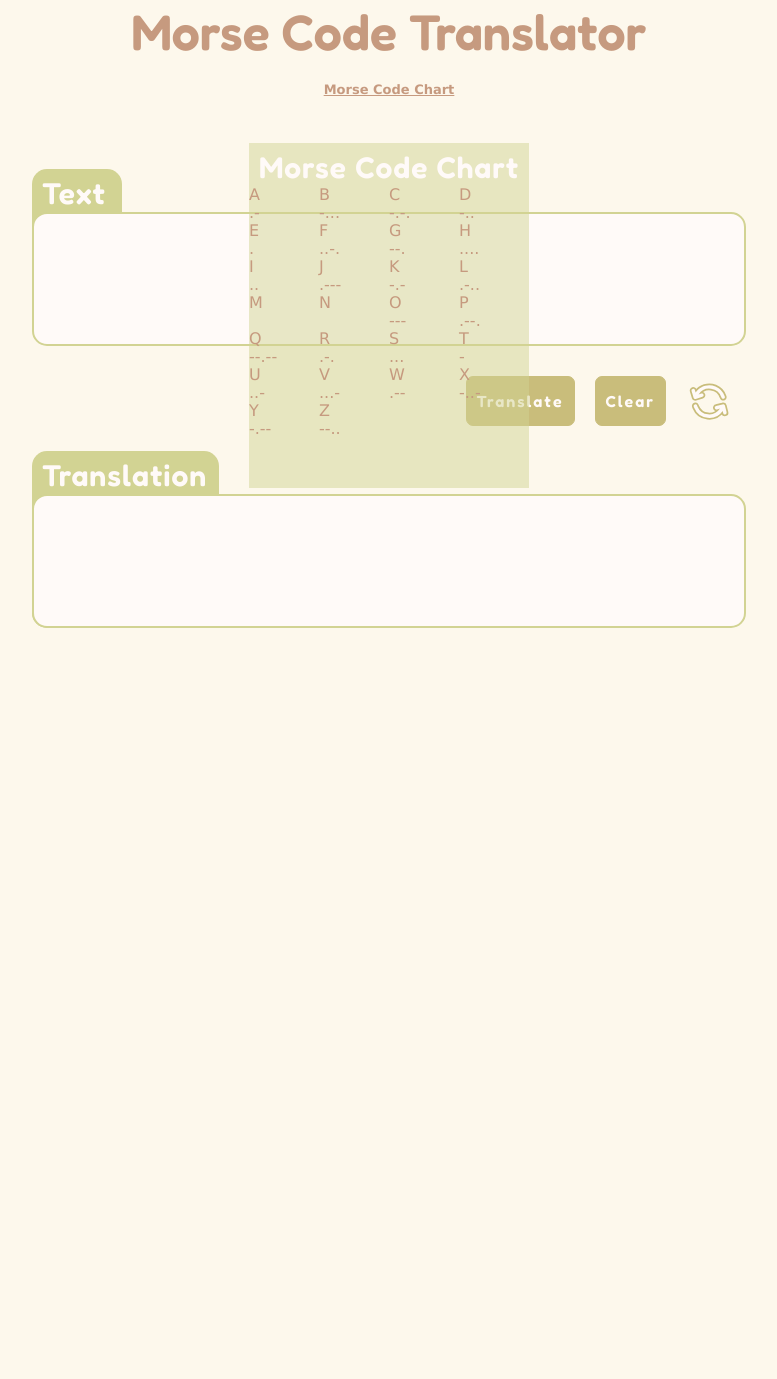
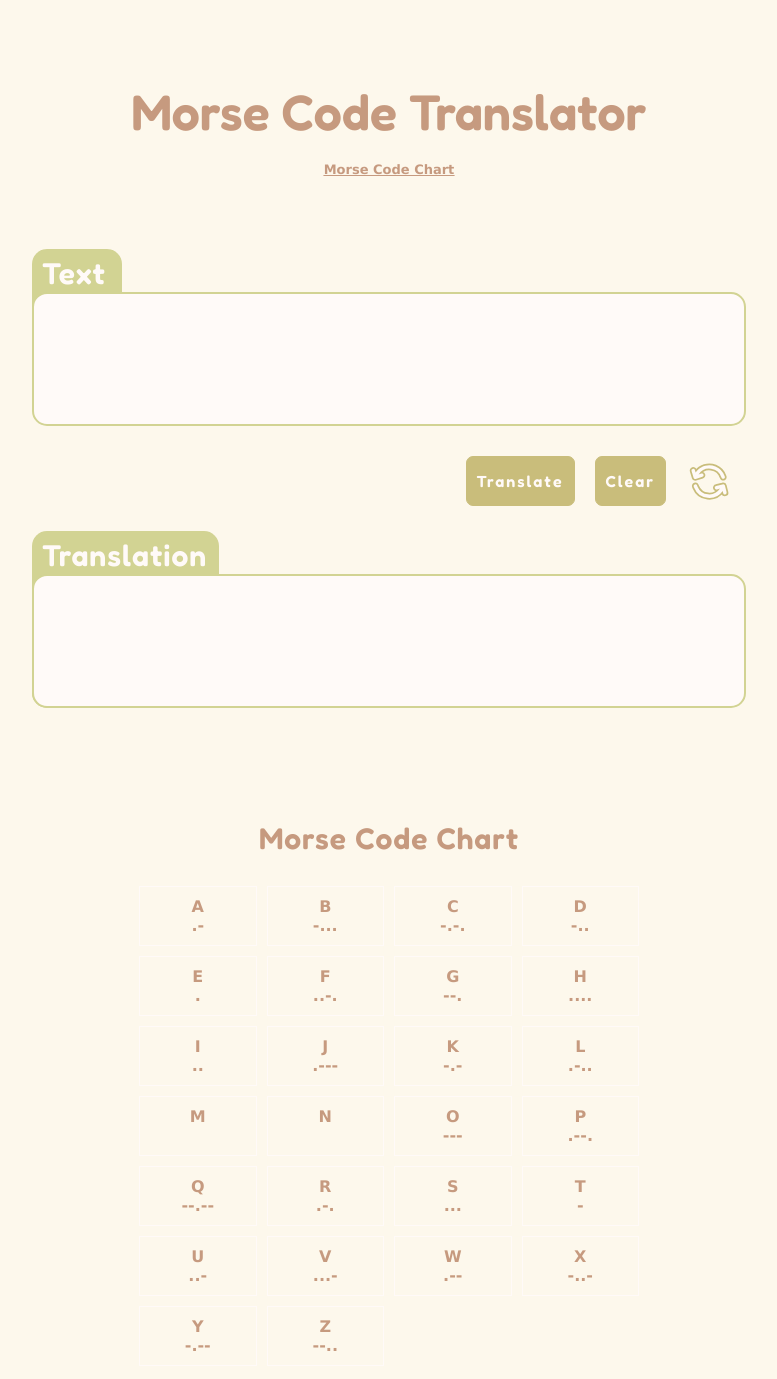
Before and after one commit to sswolter/Morse-Code-Translator, a website with bundled scripts: page index.html in a window 1280 px wide. Shown: the part 5-1384 px from the top of the page, without its empty margins (251-1028 px from the left). Before the commit the page ends 800 px from the top, so only its background shows below. Built offline with nearby package versions, Linux system fonts and the light colour scheme.

Commit message:
added chart

```diff
--- a/index.html
+++ b/index.html
@@ -16,10 +16,12 @@
     />
   </head>
   <body>
+    <div class="wrapper">
       <h1>Morse Code Translator</h1>
       <section class="info">
         <!-- <h3>About</h3> -->
-      <h3>Morse Code Chart</h3>
+
+        <h3 id="morseChart"><a href="#chart">Morse Code Chart</a></h3>
       </section>
       <main>
         <div class="input">
@@ -55,7 +57,8 @@
           <textarea name="" id="outputArea" cols="30" rows="5"></textarea>
         </div>
       </main>
-    <section class="chart">
+    </div>
+    <section class="chart" id="chart">
       <h2>Morse Code Chart</h2>
       <div class="grid-container">
         <div class="grid-item">
--- a/scripts/dom.js
+++ b/scripts/dom.js
@@ -17,12 +17,10 @@ const heading = document.querySelector(".heading");
 
 img.addEventListener("click", (event) => {
   if (morseOutput) {
-    console.log("output is to morse");
     img.src = "./assets/reverse.svg";
     inputLan.innerText = "Text";
     heading.style.width = "90px";
   } else {
-    console.log("output is to text");
     img.src = "./assets/reverse-f.svg";
     inputLan.innerText = "Morse";
     heading.style.width = "110px";
@@ -64,7 +62,3 @@ translateBtn.addEventListener("click", (event) => {
     outputArea.value = "";
   });
 });
-
-const chart = document.querySelector(".chart");
-
-chart.addEventListener("click", (event) => {});
--- a/scss/_index.scss
+++ b/scss/_index.scss
@@ -7,19 +7,25 @@
   padding: 0px;
   margin: 0px;
   color: $main;
-  // font-family: $font;
+  font-family: "Lucida Grande", "Lucida Sans", "Lucida Sans Regular",
+    "Lucida Sans Unicode", Geneva, Verdana, sans-serif;
 }
 
+html {
+  scroll-behavior: smooth;
+}
 body {
+  background-color: $bg;
+}
+.wrapper {
   background-color: $bg;
   display: flex;
   flex-direction: column;
   justify-content: center;
   align-items: center;
-  font-family: "Lucida Grande", "Lucida Sans", "Lucida Sans Regular",
-    "Lucida Sans Unicode", Geneva, Verdana, sans-serif;
+
   line-height: 18px;
-  height: 80vh;
+  height: 100vh;
 
   > h1 {
     margin-top: 00px;
@@ -82,20 +88,6 @@ main {
   @include textarea;
   position: relative;
   bottom: 30px;
-}
-
-.key {
-  display: none;
-  flex-direction: column;
-  align-items: center;
-  > h2 {
-    font-family: $font2;
-  }
-  > .grid-container {
-    display: grid;
-    grid-template-columns: 1fr 1fr 1fr 1fr;
-    gap: 20px;
-  }
 }
 
 #outputArea {
@@ -164,18 +156,32 @@ img {
 }
 
 .chart {
-  position: fixed;
   display: flex;
   flex-direction: column;
-  background-color: rgba(210, 211, 147, 0.5);
+  align-items: center;
+  padding: 10px;
+  border-radius: 10px;
+  margin-bottom: 100px;
 
   > h2 {
     @include h2;
+    color: $main;
   }
 
   > .grid-container {
-    display: block;
     display: grid;
     grid-template-columns: 1fr 1fr 1fr 1fr;
+    gap: 10px;
+    padding-top: 20px;
+    width: 500px;
+    > .grid-item {
+      text-align: center;
+      border: 1px solid $light;
+      padding: 10px 0px;
+
+      > p {
+        font-weight: bold;
+      }
+    }
   }
 }
```
Also changed, not shown: styles.css. Lines whose indentation alone changed are shown as unchanged.
